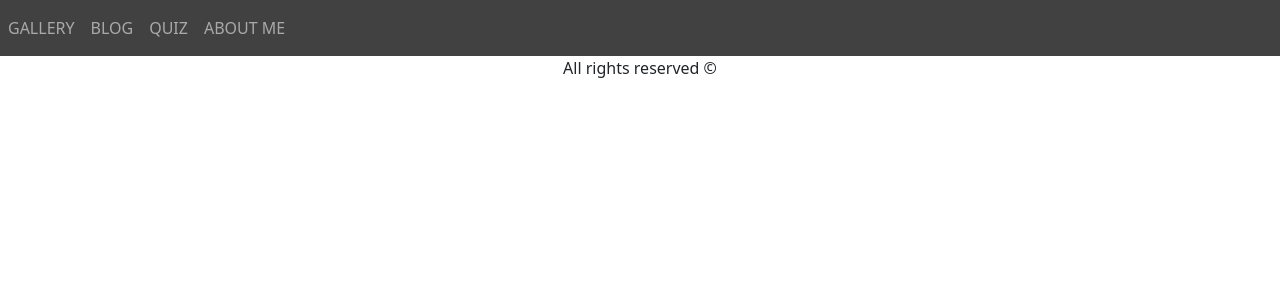
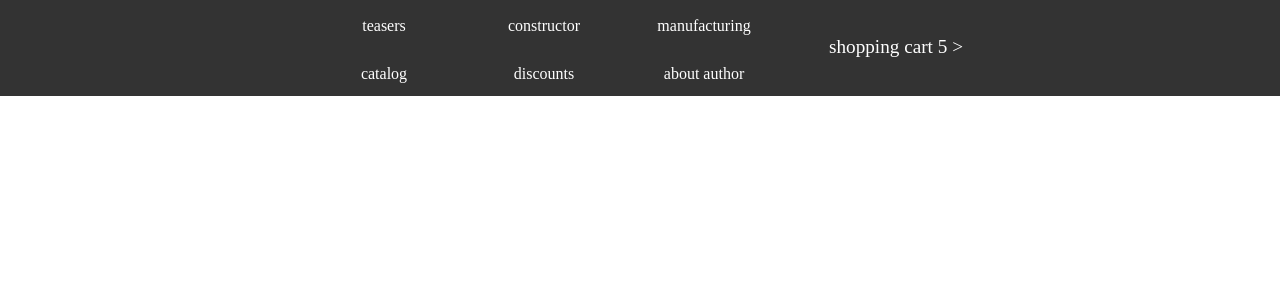
Before and after one commit to Proudhell/calligraphy_2, a React (Create React App) app: page / in a window 1280 px wide. Shown: the top 300 px of the page. Built offline with nearby package versions, Linux system fonts and the light colour scheme.

Commit message:
navbar_v3

```diff
--- a/src/App.js
+++ b/src/App.js
@@ -1,12 +1,15 @@
 import Header from "./components/Header"
 import Footer from "./components/Footer"
 import 'bootstrap/dist/css/bootstrap.min.css';
+import Background from "./components/Background";
 
 function App() {
   return (
     <body>
       <div>
         <Header />
+        <div class="awfw">
+        </div>
         <Footer />
       </div>
     </body>
--- /dev/null
+++ b/src/components/Background.js
@@ -0,0 +1,8 @@
+export default function Background() {
+    return(
+    <div style="
+   color: #fff;
+   background-color: #c0d2de;
+">Тише, мыши, кот на крыше</div>
+    )
+}
--- a/src/components/Header.js
+++ b/src/components/Header.js
@@ -1,22 +1,21 @@
 import React from 'react'
-import { Navbar,  Nav} from 'react-bootstrap'
 
 export default function Header() {
     return (
-        <Navbar variant="dark" expand="md">
-            <Navbar.Toggle aria-controls="navbarScroll" />
-            <Navbar.Collapse id="navbarScroll">
-                <Nav
-                    className="me-auto my-2 my-lg-0"
-
-                    navbarScroll
-                >
-                    <Nav.Link href="Gallery">Gallery</Nav.Link>
-                    <Nav.Link href="Blog">Blog</Nav.Link>
-                    <Nav.Link href="Quiz">Quiz</Nav.Link>
-                    <Nav.Link href="About_me">About me</Nav.Link>
-                </Nav>
-            </Navbar.Collapse>
-        </Navbar>
+        <ul>
+            <ul class="navbar_links">
+                <li><a class="navbar-links" href="teasers">teasers</a></li>
+                <li><a class="navbar-links" href="constructor">constructor</a></li>
+                <li><a class="navbar-links" href="manufacturing">manufacturing</a></li>
+            </ul>
+            <ul class="navbar_links">
+                <li><a class="navbar-links" href="catalog">catalog</a></li>
+                <li><a class="navbar-links" href="discounts">discounts</a></li>
+                <li><a class="navbar-links" href="about_author">about author</a></li>
+            </ul>
+            <li class="navbar_link_right">
+                <a href="shopping_cart">shopping cart 5 &gt;</a>
+                </li>
+        </ul>
     )
 }
--- a/src/index.css
+++ b/src/index.css
@@ -1,18 +1,42 @@
 
 footer{
     text-align: center;
+    display: block;
 }
-.navbar {
-    display:table;
-    width: 100%;
+ul {
+    list-style-type: none;
     margin: 0;
-    float:none;
-    display:table-cell;
-    text-align:center;
-    background-color: #000000be !important;
-    text-transform: uppercase;
-}
-.body{
+    padding: 0;
+    overflow: hidden;
+    background-color: #333;
+  }
+  li a {
+    display: block;
+    color: white;
+    text-align: center;
+    padding: 14px 16px;
+    text-decoration: none;
+    float: left;
+    height: 3em;
+    width: 10em;
+    font-family:Bahnschrift;
+  }
 
-
-}
+  li a:hover {
+    background-color: #ddd;
+    color: black;
+  }
+  .navbar_link_right{
+    float:right;
+    font-size: 1.2em;
+    margin-top: -4em;
+    margin-right: 15em;
+  }
+  .navbar_links{
+    font-size: 1em;
+    text-align: center;
+    margin-left: 15em;
+  }
+  .awfw{
+    height: 100em;
+  }
```
Also changed, not shown: 1 other file (tests, documents, lock files or other folders).
